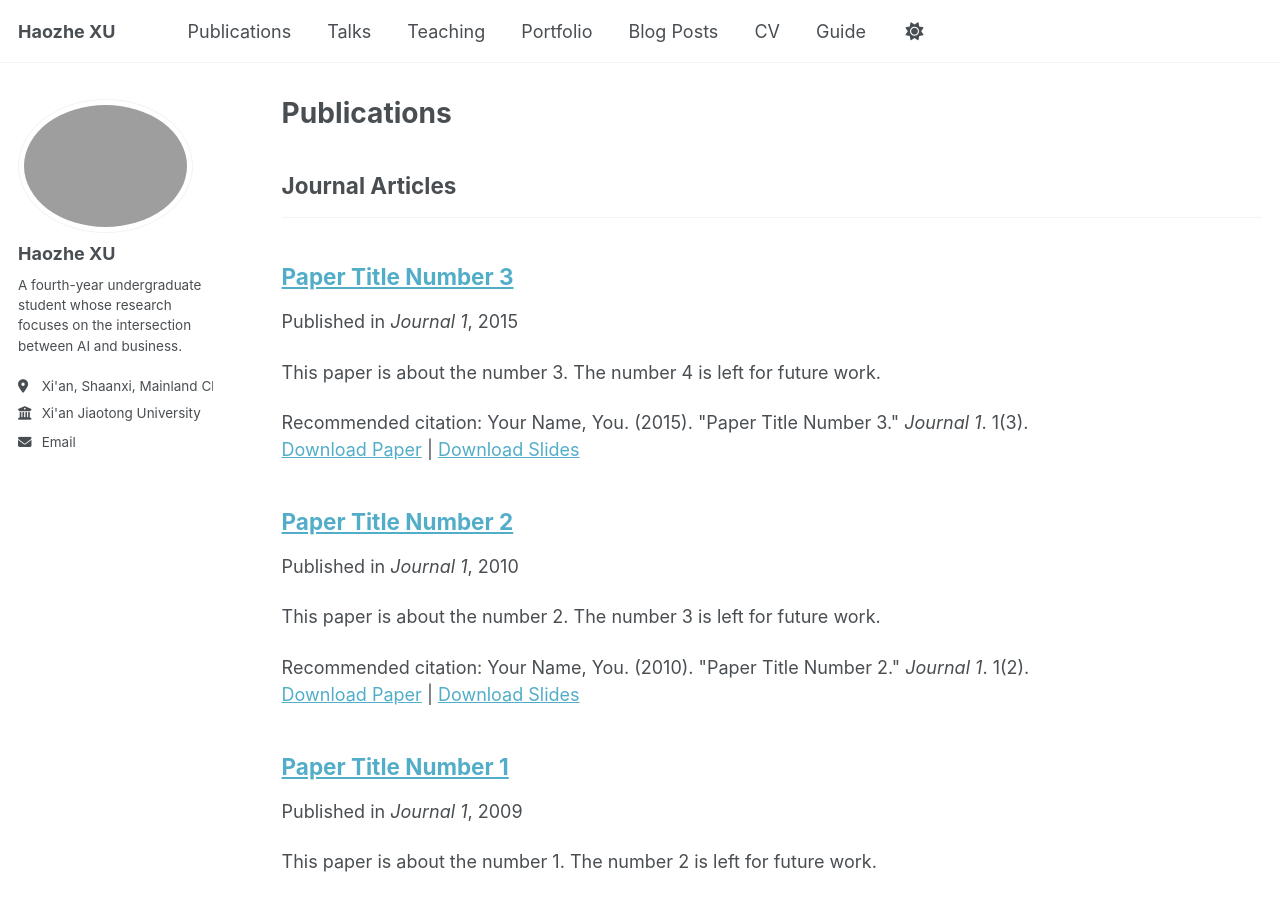
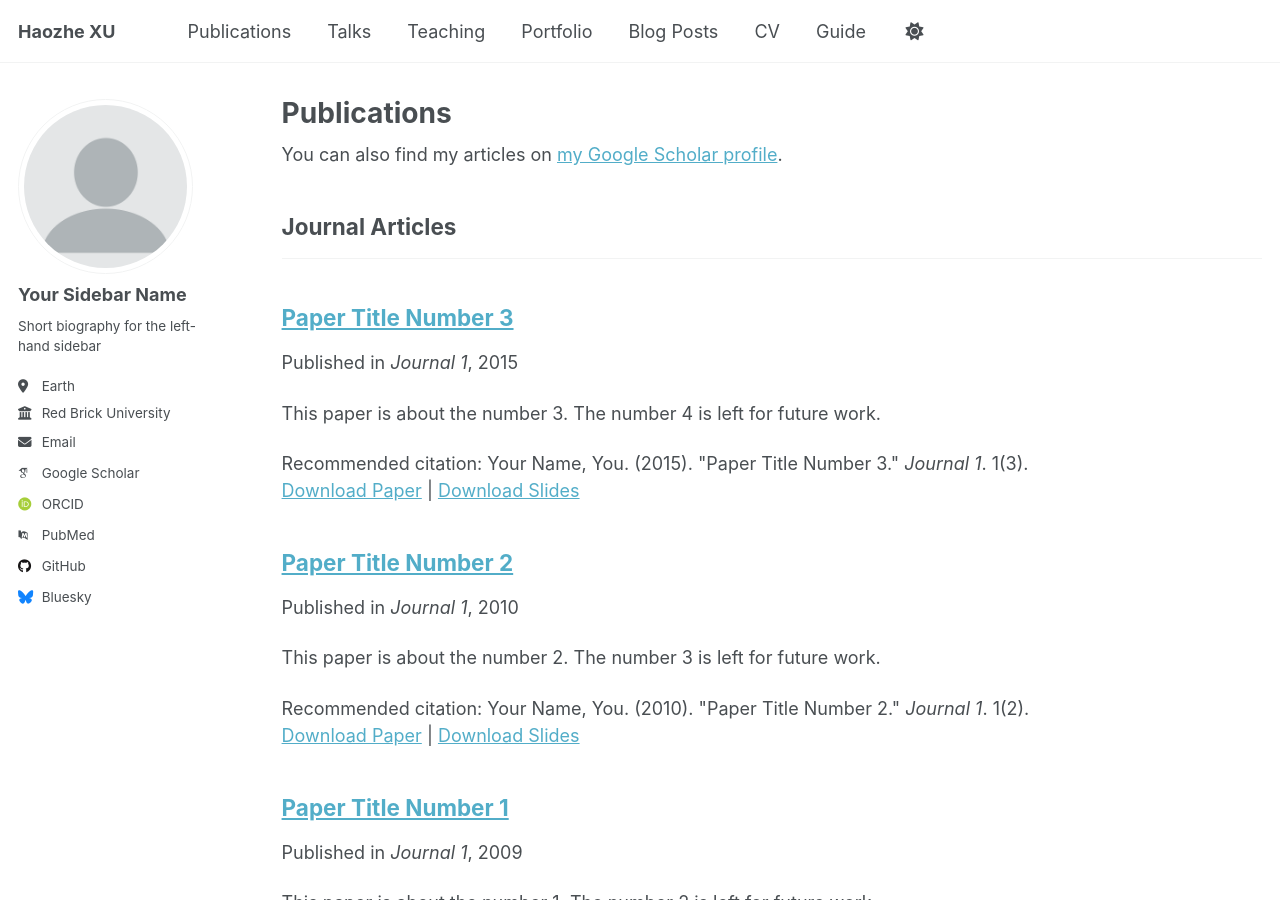
Before and after one commit to XuHaozhe0204/XuHaozhe0204.github.io, a Jekyll site: the page built from _pages/publications.html, in a window 1280 px wide and 900 px high. Built offline with Jekyll 4.4.1, drawn with Linux system fonts in a browser that asks for light colours; some web fonts are replaced; a script that is not in the unit is left out.

Commit message:
Update _config.yml

```diff
--- a/_config.yml
+++ b/_config.yml
@@ -23,14 +23,61 @@
 #               Additional customization can be done by editing /_includes/author-profile.html
 author:
   # Biographic information
-  avatar           : "XuHaozhe0204/images/111.png"
-  name             : "Haozhe XU"
+  avatar           : "profile.png"
+  name             : "Your Sidebar Name"
   pronouns         : # example: "she/her"
-  bio              : "A fourth-year undergraduate student whose research focuses on the intersection between AI and business."
-  location         : "Xi'an, Shaanxi, Mainland China"
-  employer         : "Xi'an Jiaotong University"
+  bio              : "Short biography for the left-hand sidebar"
+  location         : "Earth"
+  employer         : "Red Brick University"
   uri              : # URL
-  email            : "xuhaozhe@stu.xjtu.edu.cn"
+  email            : "none@example.org"
+
+  # Academic websites
+  academia         : # URL
+  arxiv            : # URL - Update with the correct link to your profile
+  googlescholar    : "https://scholar.google.com/citations?user=PS_CX0AAAAAJ"
+  inspire-hep      : # URL
+  impactstory      : # URL
+  orcid            : "http://orcid.org/yourorcidurl"
+  semantic         : # URL
+  pubmed           : "https://www.ncbi.nlm.nih.gov/pubmed/?term=john+snow"
+  researchgate     : # URL
+  scopus           : # URL
+
+  # Repositories and software development
+  bitbucket        : # Username - Update with your username on the site
+  codepen          : # Username
+  dribbble         : # Username
+  github           : "academicpages"
+  kaggle           : # Username
+  stackoverflow    : # User number or user number and name (i.e., use "1" or "1/jeff-atwood")
+
+  # Social media
+  artstation       : # Username
+  bluesky          : "bsky.app" # Replace this with you Bluesky username
+  facebook         : # Username
+  flickr           : # Username
+  foursquare       : # Username
+  goodreads        : # Username
+  google_plus      : # Username
+  keybase          : # Username
+  instagram        : # Username
+  lastfm           : # Username
+  linkedin         : # Username
+  mastodon         : # URL
+  medium           : # URL
+  pinterest        : # Username
+  soundcloud       : # Username
+  steam            : # Username
+  telegram         : # URL
+  tumblr           : # Username
+  twitter          : # Username for X / Twitter
+  vine             : # Username
+  weibo            : # Username
+  wikipedia        : # Username
+  xing             : # Username
+  youtube          : # Username
+  zhihu            : # Username
 
 # Publication Category - The following the list of publication categories and their headings
 publication_category:
```
